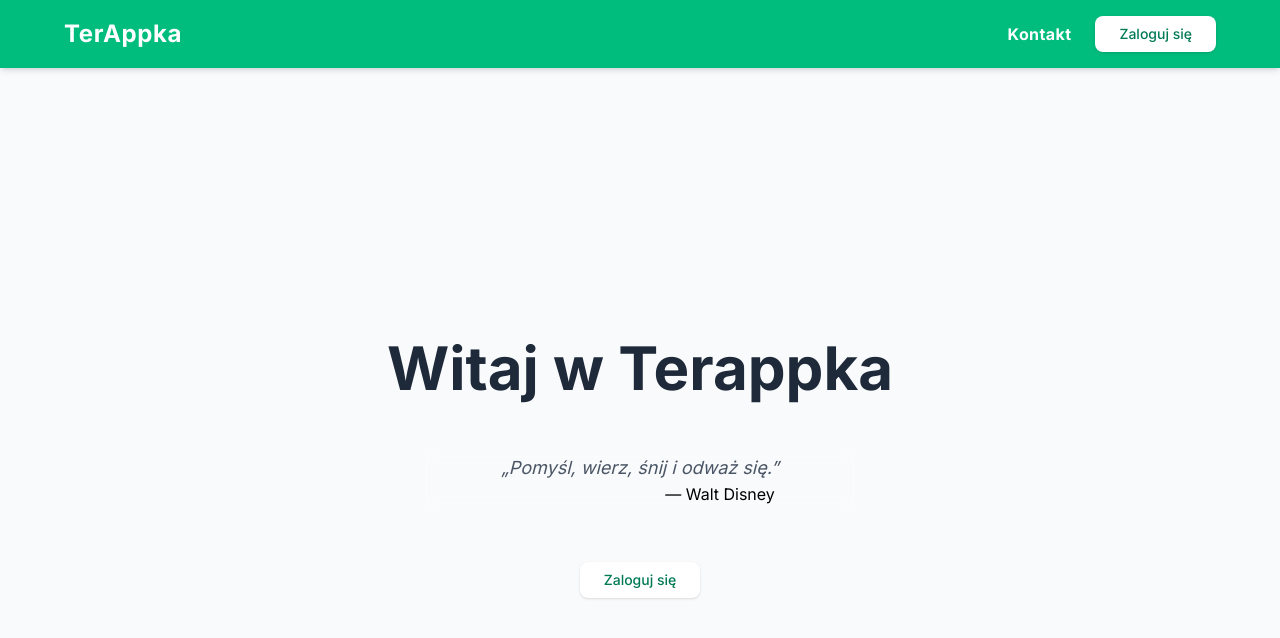
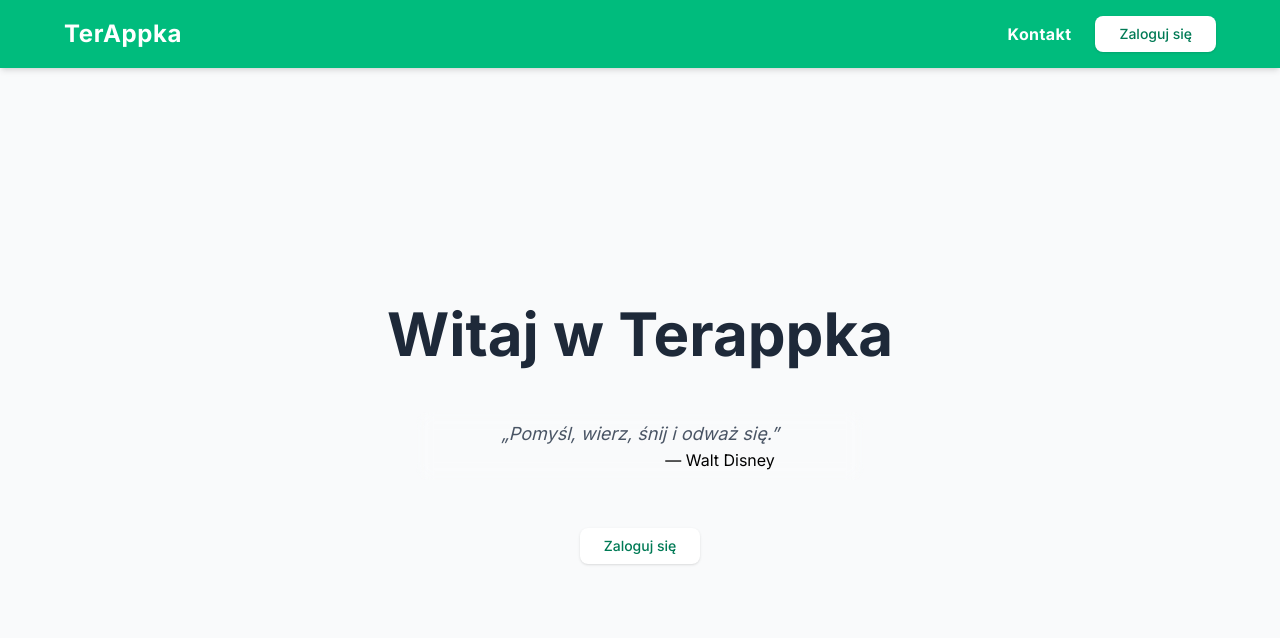
Before and after one commit to martapiotrowska257/terappka, a Next.js app in the folder frontend/terappka-app/: page / in a window 1280 px wide. Shown: the top 638 px of the page. Built offline with nearby package versions, Linux system fonts and the light colour scheme; no server answers.

Commit message:
Removed scrollbar on main page

```diff
--- a/frontend/terappka-app/src/app/layout.tsx
+++ b/frontend/terappka-app/src/app/layout.tsx
@@ -12,19 +12,16 @@ export const metadata: Metadata = {
 };
 
 export default function RootLayout({
-  children
- }: {
-  children: React.ReactNode
- }) {
+  children,
+}: {
+  children: React.ReactNode;
+}) {
   return (
     <html lang="pl">
-      <body className={inter.className}>
+      <body className={`${inter.className} flex flex-col min-h-screen`}>
         <SessionProviderWrapper>
           <Header />
-          <main>
-            {children}
-          </main>
-
+          <main className="flex flex-1 flex-col">{children}</main>
         </SessionProviderWrapper>
       </body>
     </html>
--- a/frontend/terappka-app/src/app/page.tsx
+++ b/frontend/terappka-app/src/app/page.tsx
@@ -3,7 +3,7 @@ import RandomQuote from "../components/RandomQuote";
 
 export default function Home() {
   return (
-    <main className="flex min-h-screen flex-col items-center justify-center bg-gray-50 p-6 md:p-24">
+    <div className="flex flex-1 flex-col items-center justify-center bg-gray-50 p-6 md:p-24 w-full">
       <div className="text-center w-full max-w-2xl">
         {/* Główny napis na środku */}
         <h1 className="text-5xl md:text-6xl font-bold mb-6 text-gray-800">
@@ -18,6 +18,6 @@ export default function Home() {
           <LoginButton />
         </div>
       </div>
-    </main>
+    </div>
   );
 }
```
